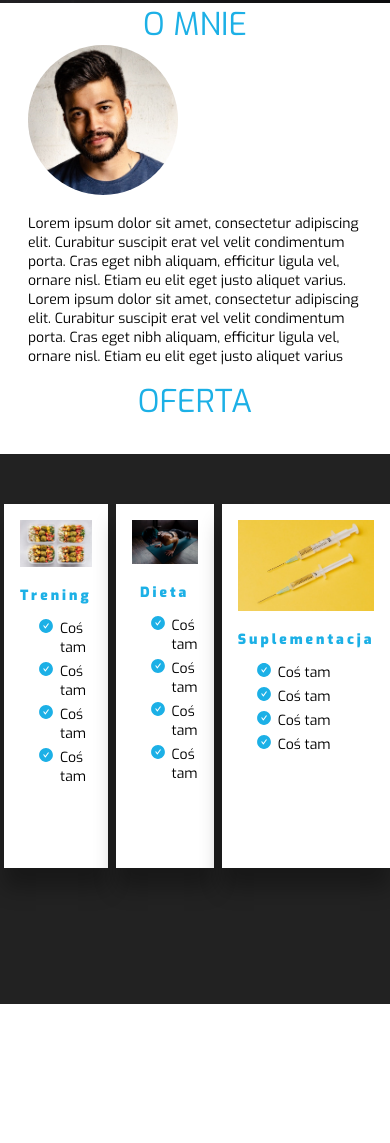
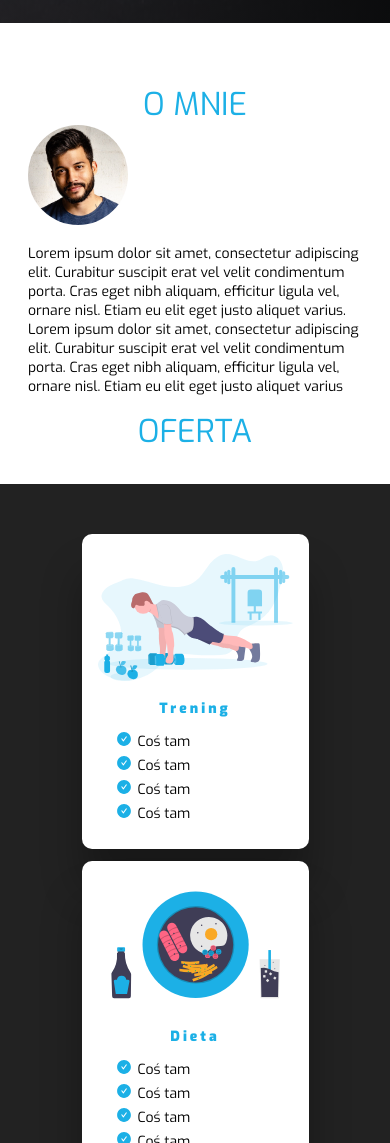
Before and after one commit to PiotrMiszczak/Website-for-personal-trainer, a Gatsby site: page / in a window 390 px wide. Shown: the part 857-2000 px from the top of the page. Before the commit the page ends 1861 px from the top, so only its background shows below. Built offline with nearby package versions, Linux system fonts and the light colour scheme; Gatsby itself is replaced by a stand-in of ours.

Commit message:
changed images in offer section, improved responsivity

```diff
--- a/src/components/Offer.js
+++ b/src/components/Offer.js
@@ -1,9 +1,9 @@
 import * as React from "react"
 import '../scss/style.scss'
 import about from '../images/about.jpg'
-import diet from '../images/diet.jpg'
-import doping from '../images/doping.jpg'
-import workout from '../images/workout.jpg'
+import diet from '../images/diet.svg'
+import doping from '../images/doping.svg'
+import workout from '../images/workout.svg'
 
 
 
@@ -15,7 +15,7 @@ const Offer = () => (
       <section className="offer-content">
 
           <div className="offer-item">
-              <img className="offer-image" src={diet}></img>
+              <img className="offer-image" src={workout}></img>
               <p>Trening</p>
               <ul className="offer-list">
                   <li className="offer-list--item">Coś tam</li>
@@ -25,7 +25,7 @@ const Offer = () => (
               </ul>
           </div>
           <div className="offer-item">
-          <img className="offer-image" src={workout}></img>
+          <img className="offer-image" src={diet}></img>
           <p>Dieta</p>
           <ul className="offer-list">
           <li className="offer-list--item">Coś tam</li>
--- a/src/scss/style.scss
+++ b/src/scss/style.scss
@@ -1,8 +1,12 @@
 @import url('https://fonts.googleapis.com/css2?family=Exo:wght@200;400;600;900&display=swap');
 body{
     padding: 0;
-    margin: 0;
+    margin: 0 auto;
     font-family: 'Exo';
+    min-height: 100vh;
+    height: 100%;
+    min-width: 300px;
+
 }
 html{
     scroll-behavior: smooth;
@@ -131,9 +135,11 @@ html{
 
 .hello{
     color: white;
-    width: 100%;
     height: 90vh;
+    min-height: 400px;
+    padding-bottom: 20px;
     margin-top: 100px;
+    margin-bottom: 60px;
     background-image: linear-gradient(
         to left,
         hsla(0, 0%, 4%, 0.907),
@@ -146,13 +152,16 @@ html{
     justify-content: flex-end;
 
 &-content{
-    width: 50%;
+    min-width: 50%;
+
     margin-right: 6.25rem;
     margin-top: 60px;
+
     @media(max-width:720px){
         margin-right: 20px;
         margin-top: 20px;
         width: 80%;
+
     }
 }
 &-heading{
@@ -220,17 +229,17 @@ html{
     }}
 
     &-image{
-        width: 250px;
-        height: 250px;
+        width: 200px;
+        height: 200px;
         border-radius: 50%;
         margin-right: 3rem;
         @media(max-width:720px){
-            width: 200px;
+            width: 150px;
         height: 200px;
         }
         @media(max-width:460px){
-            width: 150px;
-        height: 150px;
+            width: 100px;
+        height: 100px;
     }}
 
     &-text{
@@ -243,31 +252,51 @@ html{
     display: block;
     &-content{
         background-color: #222;
-        height: 500px;
+
         display: flex;
         justify-content: space-around;
+        align-items: flex-start;
        padding-top: 50px;
+       padding-bottom: 50px;
        margin-top: 32px;
+
+       @media(max-width:600px){
+           display: block;
+       }
     }
     &-item{
 
         background-color: white;
-        height: 300px;
+        flex-basis: 30%;
+        width: auto;
         padding: 16px;
-        padding-bottom: 48px;
+        padding-bottom: 12px;
         margin-right: 4px;
         margin-left:4px;
-        box-shadow: 0 20px 20px hsla(0, 0%, 0%, 0.3) ;
+        box-shadow: 0 40px 40px hsla(0, 0%, 0%, 0.3) ;
+border-radius: 10px;
+
+@media(max-width:600px){
+    width: 50%;
+    margin: 0 auto;
+    margin-bottom: 12px;
+}
         & p{
             text-align: center;
             color: rgb(28, 176, 230);
             font-weight: bolder;
-            letter-spacing: 3px;
+            letter-spacing: 3px
         }
     }
     &-image{
-        max-width: 250px;
+        max-width:200px;
         width: 100%;
+        height: auto;
+
+
+        display: block;
+  margin-left: auto;
+  margin-right: auto;
 
     }
     &-list{
```
Also changed, not shown: src/images/diet.jpg (deleted), src/images/diet.svg (added), src/images/doping.jpg (deleted), src/images/doping.svg (added), src/images/workout.jpg (deleted), src/images/workout.svg (added).
